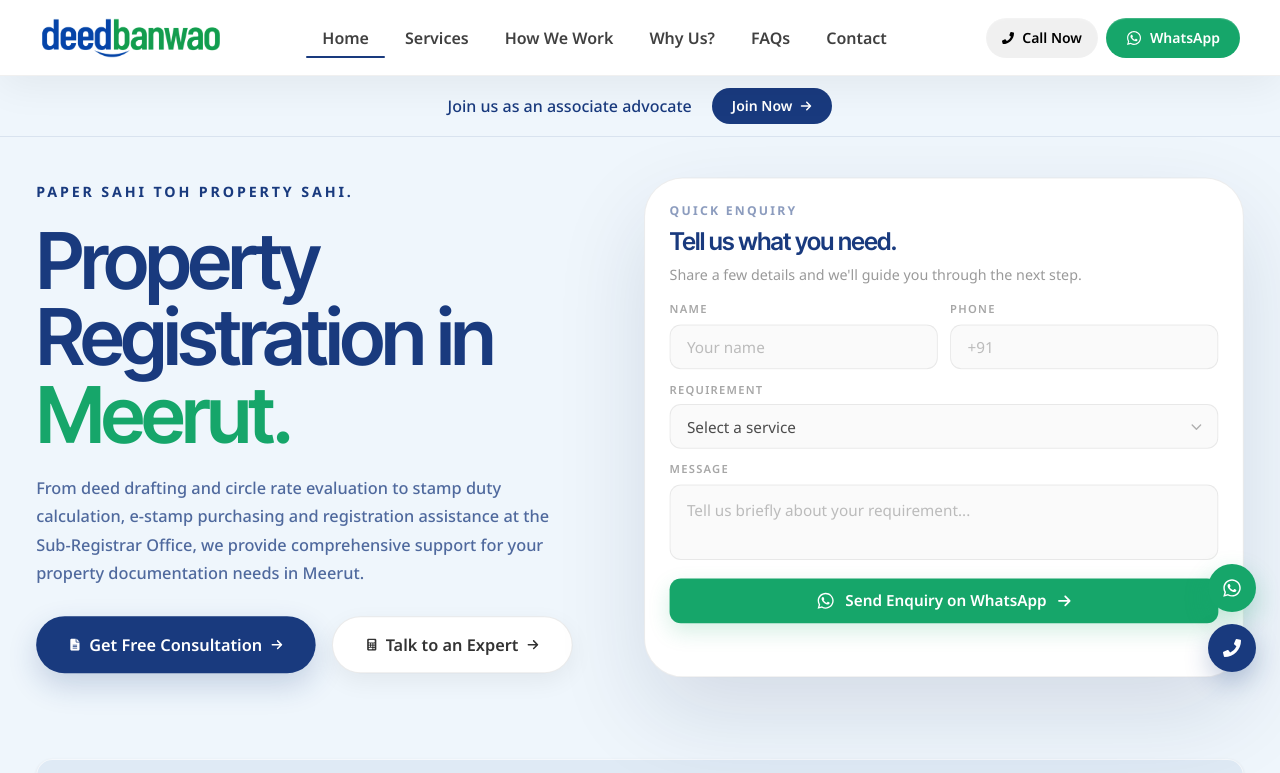
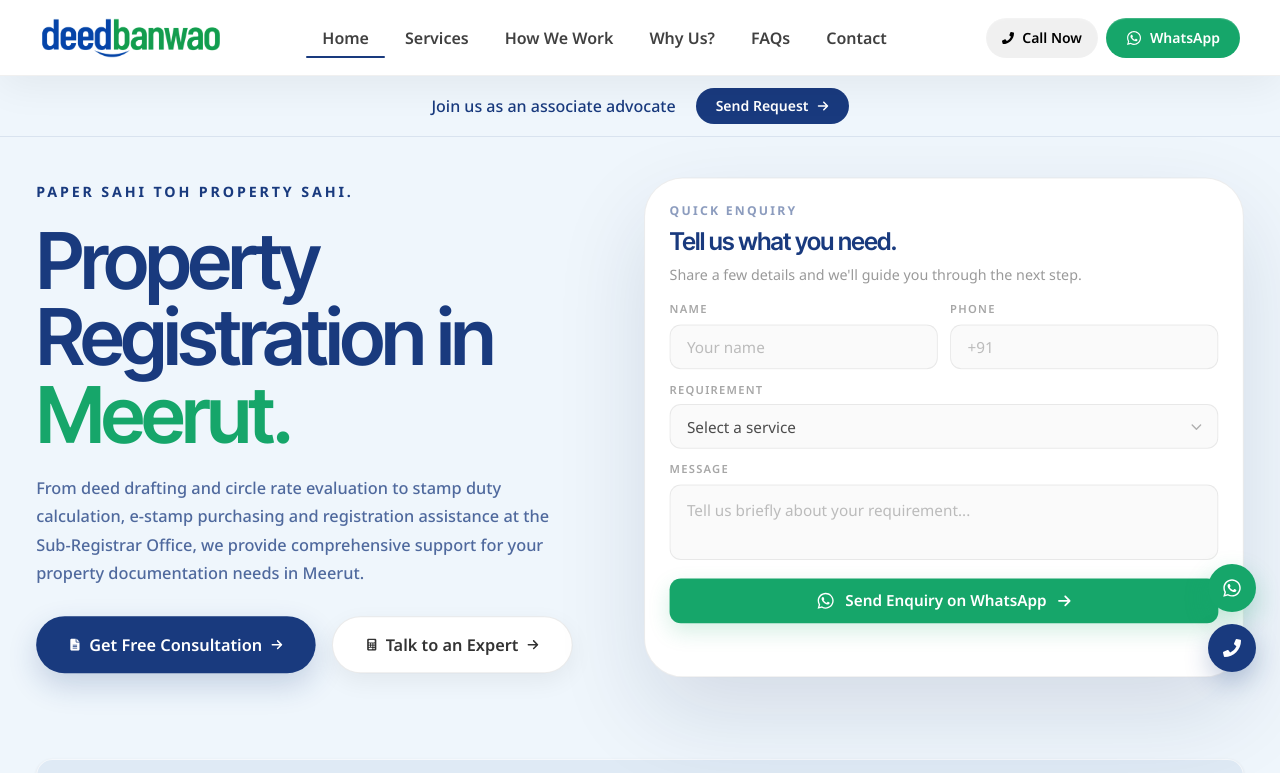
Before and after one commit to yugrastogi/deedbanwao, a React (Vite) app: page / in a window 1280 px wide. Shown: the top 773 px of the page. Built offline with nearby package versions, Linux system fonts and the light colour scheme.

Commit message:
Rename associate advocate CTA to Send Request

```diff
--- a/src/components/Navbar/Navbar.jsx
+++ b/src/components/Navbar/Navbar.jsx
@@ -749,7 +749,7 @@ Introduction: ${formData.get("introduction")}
           onClick={() => setAssociateFormOpen(true)}
           className="inline-flex min-h-9 items-center justify-center gap-2 rounded-full bg-[#193A7E] px-5 py-2 text-sm font-semibold text-white transition-colors hover:bg-[#16A66A] focus-visible:outline-2 focus-visible:outline-offset-2 focus-visible:outline-[#193A7E]"
         >
-          Join Now
+          Send Request
           <FaArrowRight className="text-xs" />
         </button>
       </div>
```
